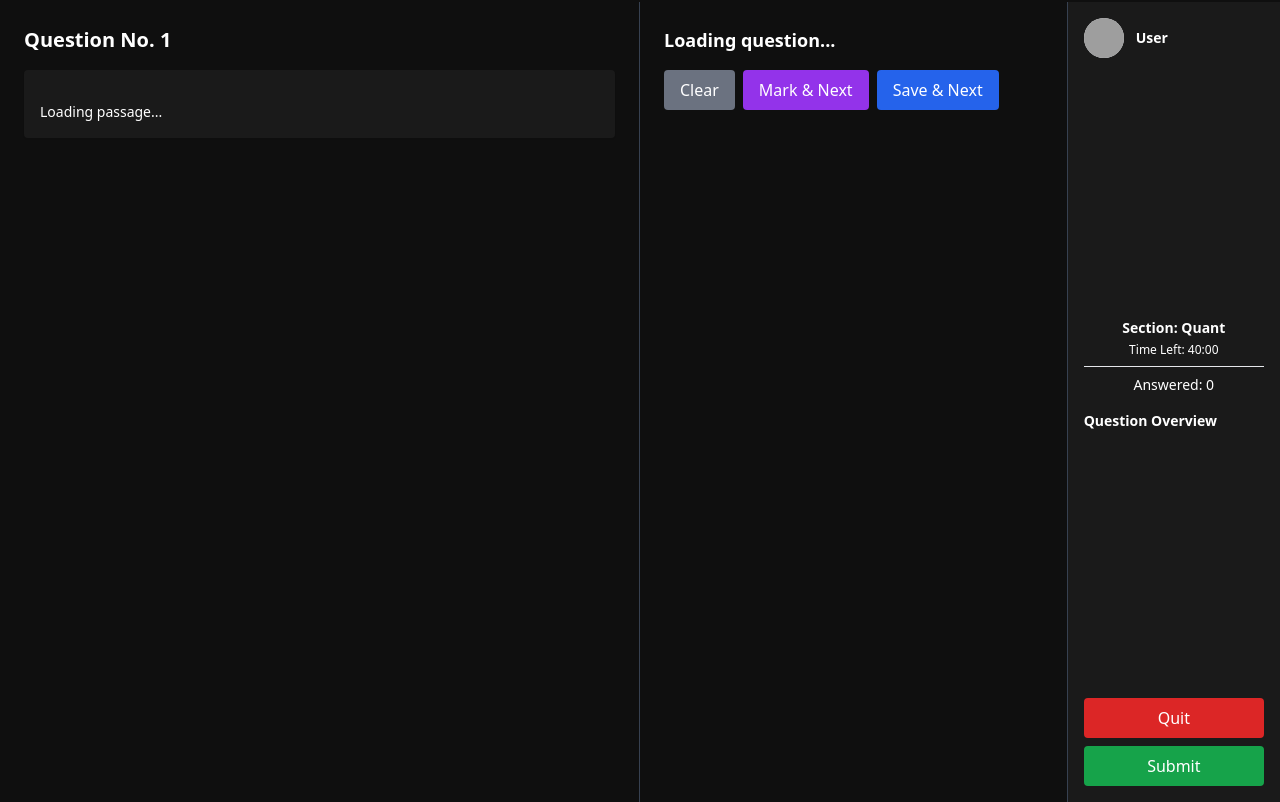
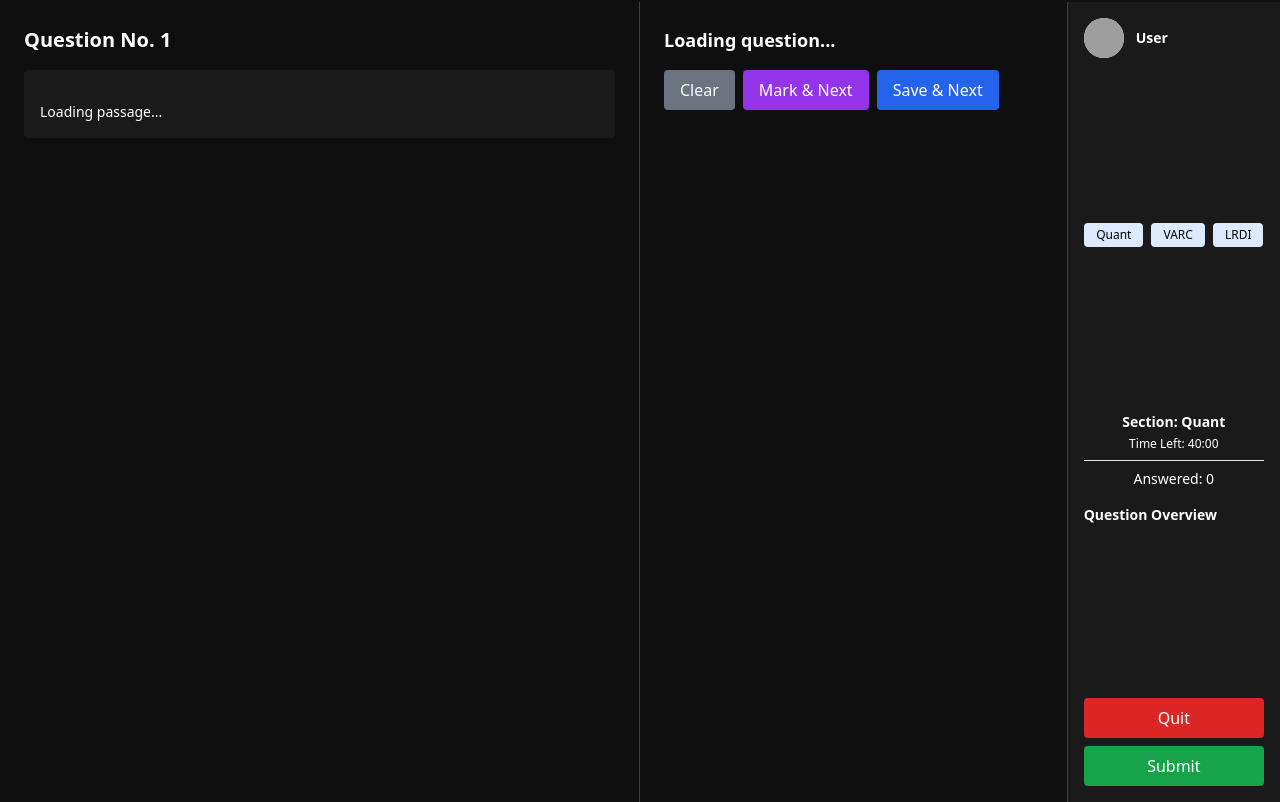
Before and after one commit to dewboo10/cat-challenge-frontend, a plain HTML site: page quiz.html in a window 1280 px wide. Shown: the part 798-1600 px from the top of the page. Drawn offline with nearby package versions, Linux system fonts and the light colour scheme; grey boxes are pictures that could not be loaded.

Commit message:
new raat

```diff
--- a/quiz.html
+++ b/quiz.html
@@ -69,6 +69,12 @@
       <img src="https://www.svgrepo.com/show/382106/avatar-boy.svg" alt="Profile" class="w-10 h-10 rounded-full bg-gray-200">
       <div class="text-sm font-semibold" id="profile-username">User</div>
     </div>
+<!-- Section Switch Tabs -->
+<div id="section-tabs" class="flex justify-center gap-2 mb-4">
+  <button onclick="switchSection('Quant')" class="px-3 py-1 bg-blue-100 text-black rounded hover:bg-blue-200 text-xs">Quant</button>
+  <button onclick="switchSection('VARC')" class="px-3 py-1 bg-blue-100 text-black rounded hover:bg-blue-200 text-xs">VARC</button>
+  <button onclick="switchSection('LRDI')" class="px-3 py-1 bg-blue-100 text-black rounded hover:bg-blue-200 text-xs">LRDI</button>
+</div>
 
     <!-- Section and Timer Info -->
     <div class="space-y-4">
```
